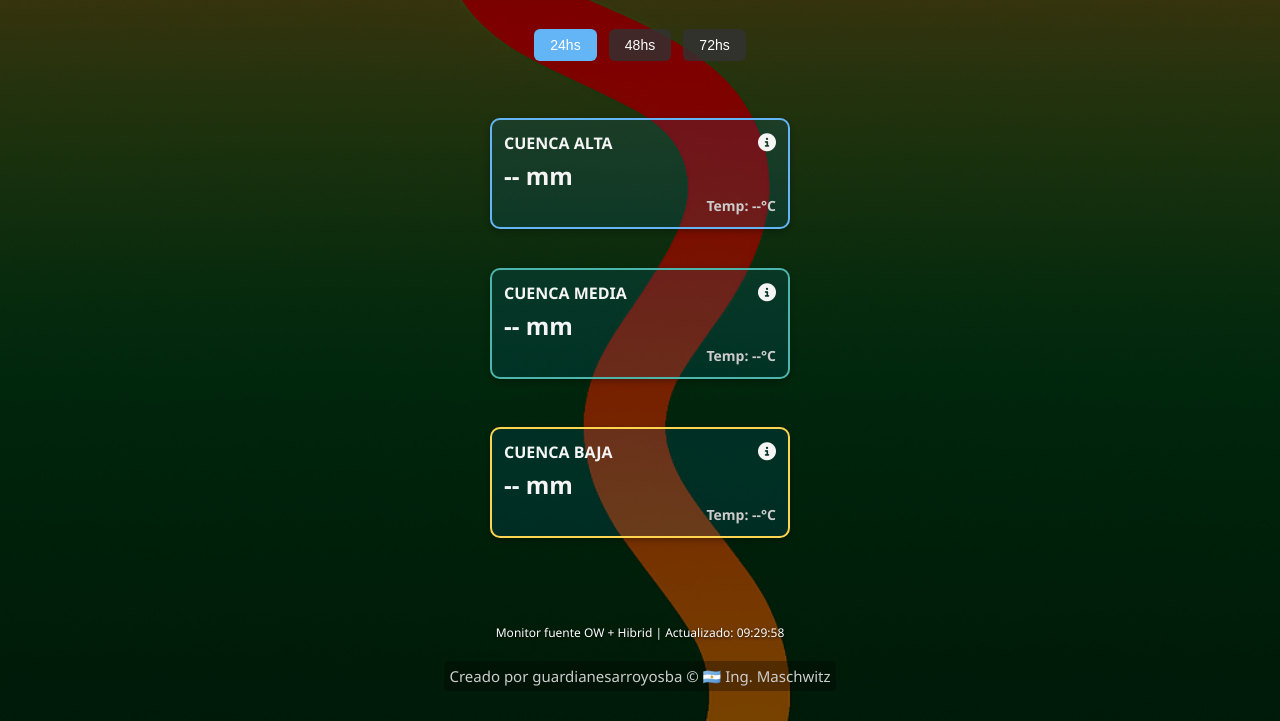
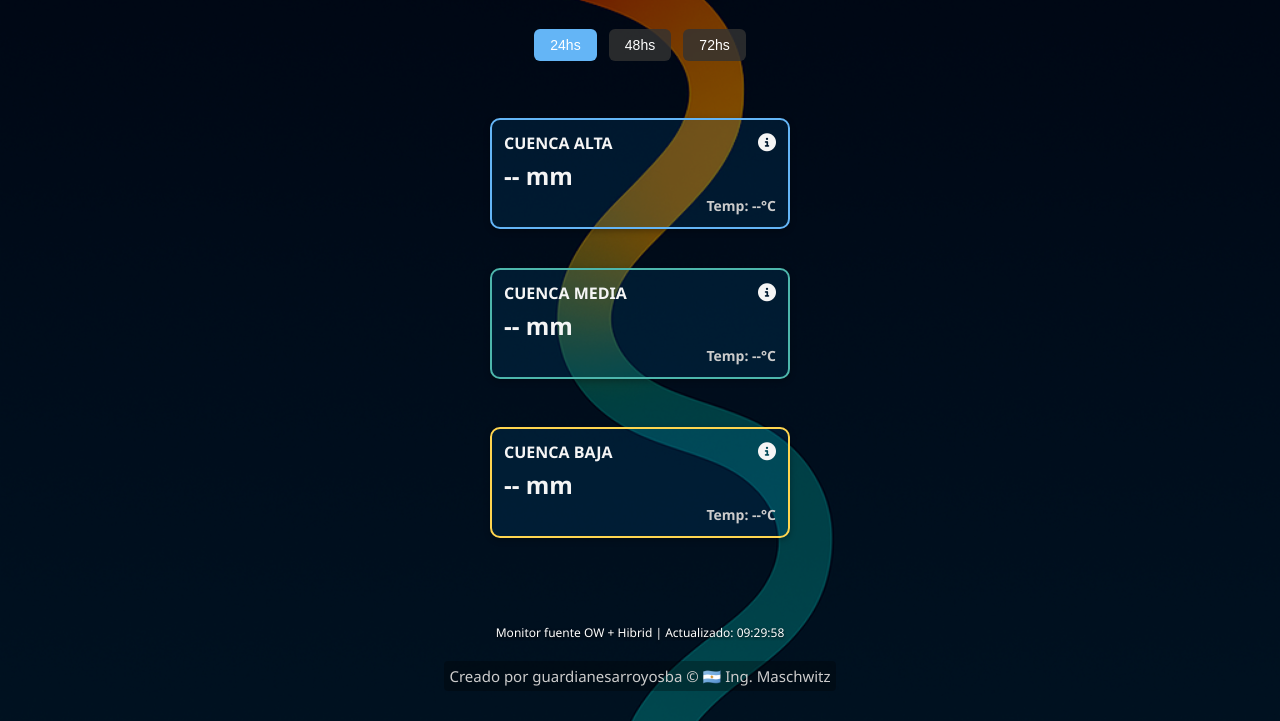
Before and after one commit to guardianesarroyos/Monitor-Rio-Lujan, a plain HTML site: page index.html in a window 1280 px wide. Shown: the part 79-800 px from the top of the page. Drawn offline with Linux system fonts and the light colour scheme; no server answers.

Commit message:
upadte index
and night mode

```diff
--- a/index.html
+++ b/index.html
@@ -33,6 +33,7 @@
         font-family: 'Segoe UI', sans-serif;
         color: var(--texto-claro);
         min-height: 100vh;
+        transition: background-image 0.5s ease-in-out;
       }
       .contenedor {
         width: 100%;
@@ -220,14 +221,26 @@
     // Configuración
     const config = {
       intervaloActualizacion: 15 * 60 * 1000, // 15 minutos
-      fuenteLluviaPrincipal: 'openmeteo', // 'openmeteo' o 'wunderground'
-      debugMode: false
+      fuenteLluviaPrincipal: 'openmeteo',
+      ubicacionSol: { lat: -34.6037, lon: -58.3816 }, // Buenos Aires
+      imagenesFondo: {
+        dia: 'rio_lujan.png',
+        noche: 'rio_lujan_noche.png'
+      },
+      margenCambioFondo: 20 // minutos antes/después para transición suave
     };
 
     // Estado del sistema
     const estadoSistema = {
       horasSeleccionadas: 24,
-      usandoWunderground: false
+      usandoWunderground: false,
+      horariosSol: {
+        // Horarios específicos para 21/06/2025 en Buenos Aires (GMT-3)
+        amanecer: new Date('2025-06-21T08:00:00-03:00'), // 8:00 AM
+        atardecer: new Date('2025-06-21T17:50:00-03:00'), // 5:50 PM
+        actualizado: new Date()
+      },
+      ultimoFondo: null
     };
 
     // Áreas geográficas
@@ -237,12 +250,61 @@
       bajo: { lat: -34.336, lon: -58.715 }   // Escobar
     };
 
-    // API Keys (¡Reemplaza TU_API_KEY_WUNDERGROUND!)
+    // API Keys
     const apiKeys = {
       openWeather: 'f4d1c9e95384cf24724a8205aea60940',
       openMeteo: 'https://api.open-meteo.com/v1/forecast',
       wunderground: 'TU_API_KEY_WUNDERGROUND'
     };
+
+    // ===== SISTEMA DE FONDO DIURNO/NOCTURNO =====
+    function actualizarFondoSegunHora() {
+      const ahora = new Date();
+      const margenMs = config.margenCambioFondo * 60 * 1000;
+
+      // Calculamos los límites exactos con margen
+      const inicioNoche = new Date(estadoSistema.horariosSol.atardecer.getTime() + margenMs);
+      const inicioDia = new Date(estadoSistema.horariosSol.amanecer.getTime() - margenMs);
+
+      const esDeNoche = ahora >= inicioNoche || ahora < inicioDia;
+      const nuevoFondo = esDeNoche ? config.imagenesFondo.noche : config.imagenesFondo.dia;
+
+      // Solo cambiar si es diferente al fondo actual
+      if (estadoSistema.ultimoFondo !== nuevoFondo) {
+        document.body.style.backgroundImage = `url('${nuevoFondo}')`;
+        estadoSistema.ultimoFondo = nuevoFondo;
+
+        // Registro en consola
+        console.log(`[${ahora.toLocaleTimeString('es-AR', {timeZone: 'America/Argentina/Buenos_Aires'})}]
+          Fondo cambiado a: ${esDeNoche ? 'Nocturno' : 'Diurno'}
+          Horarios: Amanecer ${estadoSistema.horariosSol.amanecer.toLocaleTimeString('es-AR')} |
+          Atardecer ${estadoSistema.horariosSol.atardecer.toLocaleTimeString('es-AR')}`);
+      }
+    }
+
+    function iniciarCambioFondoAutomatico() {
+      // Aplicar el fondo correcto al iniciar
+      actualizarFondoSegunHora();
+
+      // Verificar cada minuto si necesita cambiar el fondo
+      setInterval(actualizarFondoSegunHora, 60 * 1000);
+
+      // Mostrar información en consola
+      console.log('Sistema de fondo diurno/nocturno iniciado');
+      console.log('Configuración actual:');
+      console.log('- Amanecer:', estadoSistema.horariosSol.amanecer.toLocaleTimeString('es-AR', {
+        timeZone: 'America/Argentina/Buenos_Aires',
+        hour: '2-digit',
+        minute: '2-digit'
+      }));
+      console.log('- Atardecer:', estadoSistema.horariosSol.atardecer.toLocaleTimeString('es-AR', {
+        timeZone: 'America/Argentina/Buenos_Aires',
+        hour: '2-digit',
+        minute: '2-digit'
+      }));
+      console.log('- Margen de transición:', config.margenCambioFondo, 'minutos');
+      console.log('- Cambio a nocturno ocurrirá a las 18:10 (17:50 + 20min)');
+    }
 
     // ===== FUNCIONES PRINCIPALES =====
     async function obtenerTemperatura(area) {
@@ -414,11 +476,23 @@
         }
       });
 
+      // Selector de tiempo
+      document.querySelectorAll('.selector-tiempo button').forEach(button => {
+        button.addEventListener('click', function() {
+          document.querySelector('.selector-tiempo button.active').classList.remove('active');
+          this.classList.add('active');
+          estadoSistema.horasSeleccionadas = parseInt(this.getAttribute('data-horas'));
+          actualizarDatos();
+        });
+      });
+
+      // Iniciar sistemas
+      iniciarCambioFondoAutomatico();
       actualizarDatos();
       setInterval(actualizarDatos, config.intervaloActualizacion);
     });
 
-    // Helper para datos manuales (sin cambios)
+    // Helper para datos manuales
     async function cargarDatosManuales() {
       try {
         const response = await fetch('https://guardianesarroyos.github.io/Monitor-lluvias-Pinazo-Escobar/DATOS/manuales.json?t=' + new Date().getTime());
```
Also changed, not shown: rio_lujan_noche.png (added).
